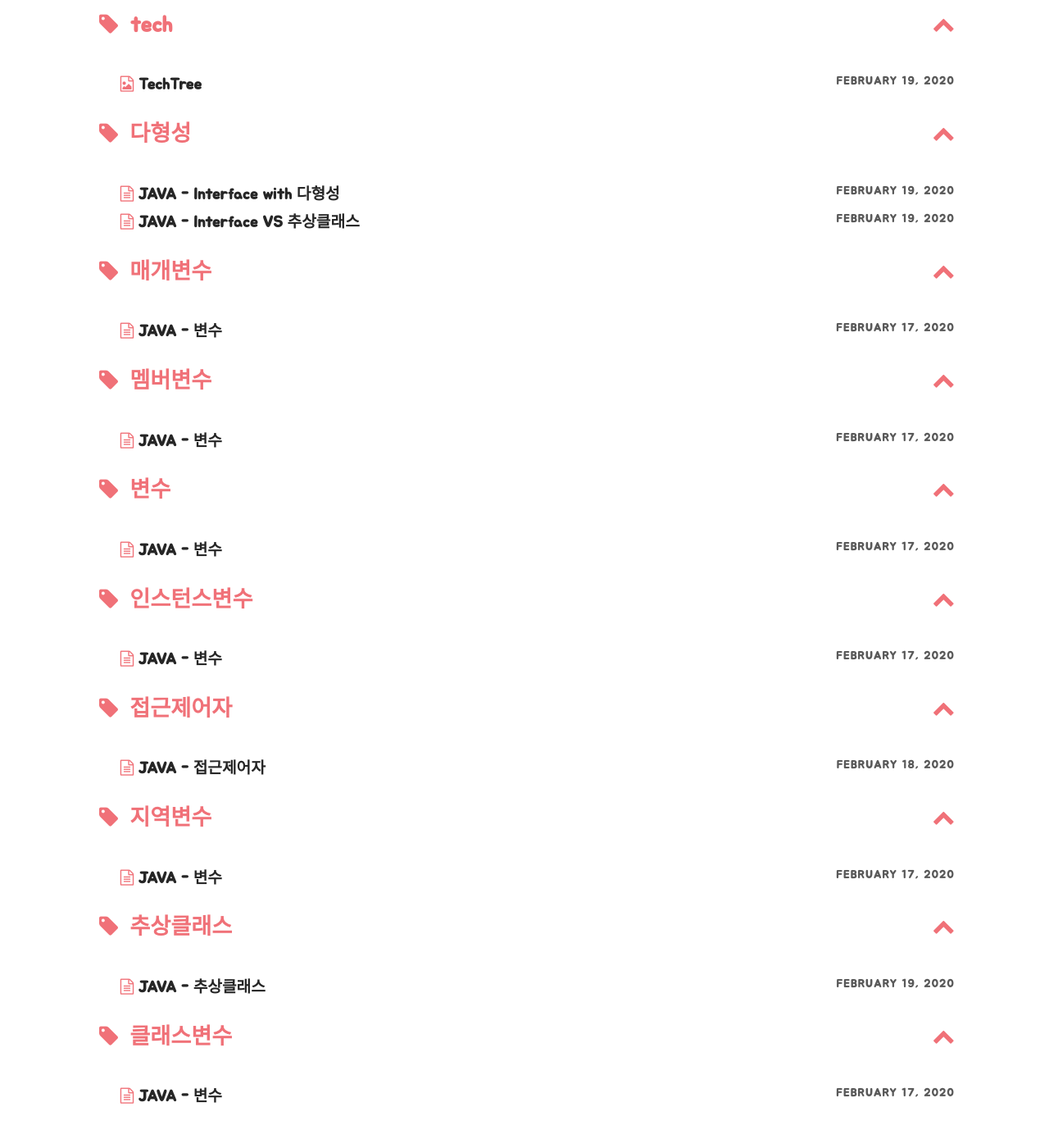
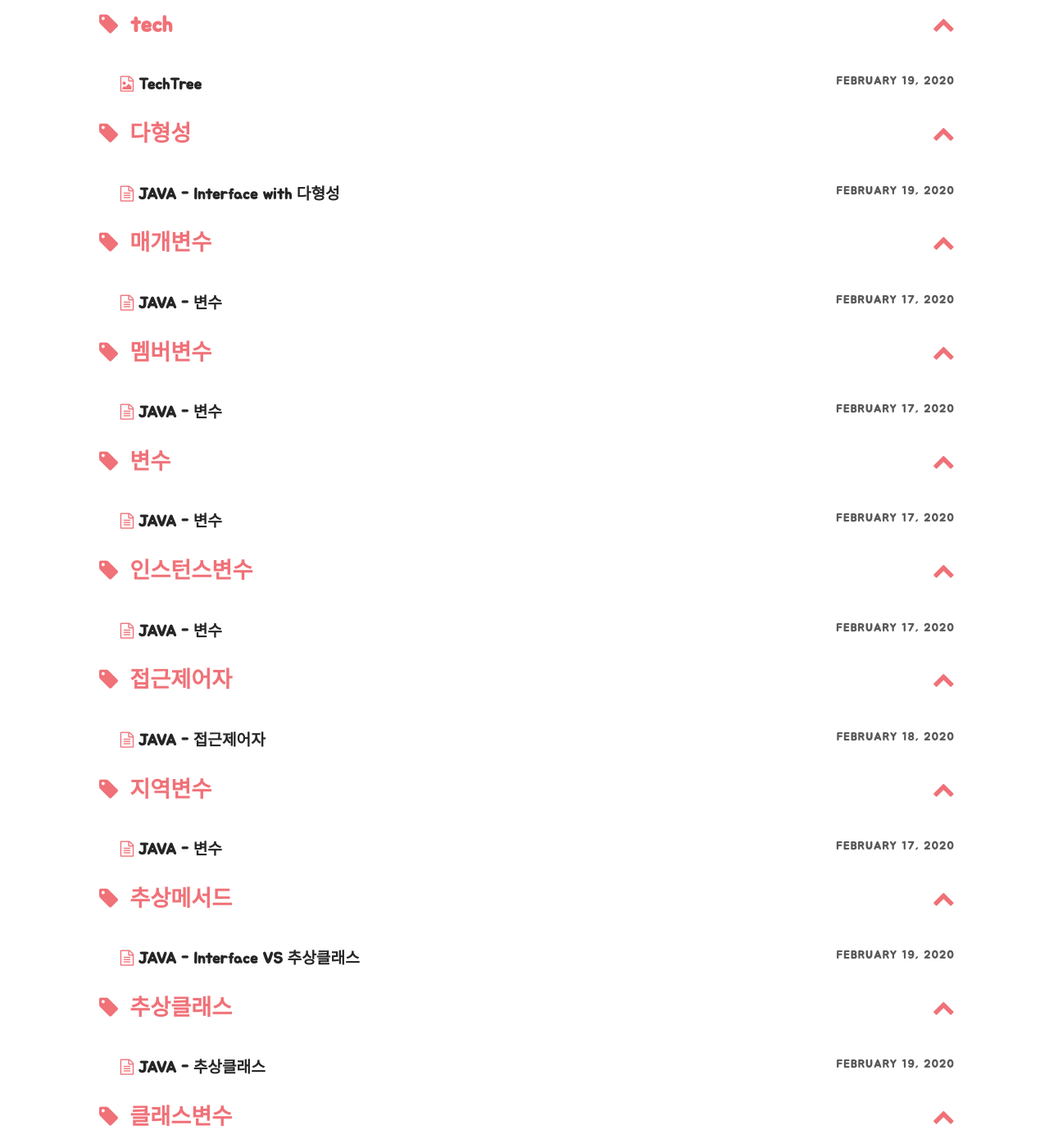
Before and after one commit to yunjigo92/yunjigo92.github.io, a Jekyll site: the page built from pages/tags.md, in a window 1280 px wide and 1400 px high, scrolled down 3054 px. Shown: the whole window at 82% size. Built offline with Jekyll 4.4.1, drawn with Linux system fonts in a browser that asks for light colours; nearby versions of some CDN libraries; some web fonts are replaced; library files that are not in the unit come from our copies.

Commit message:
Update 2020-02-19-java_compare_interface_abstract.md

```diff
--- a/_posts/2020-02-19-java_compare_interface_abstract.md
+++ b/_posts/2020-02-19-java_compare_interface_abstract.md
@@ -4,7 +4,7 @@ title: JAVA - Interface VS 추상클래스     # Title of the page
 author: yunjigo
 color: rgb(36,41,46)                          # Add the specified color as feature image, and change link colors in post
 bootstrap: true                                   # Add bootstrap to the page
-tags: [java,interface,다형성,study]
+tags: [java,interface,추상메서드,study]
 excerpt_separator: <!--more-->
 ---
 
@@ -17,7 +17,7 @@ excerpt_separator: <!--more-->
 #### 공통점
 먼저, 공통점으로는 추상 클래스, 인터페이스 모두 **인스턴스화 될 수 없다.**
 그래서 겉만 보기에는 인터페이스와 동일하게 보일 수 있다.
-
+<br><br>
 
 #### 차이점
 
```
